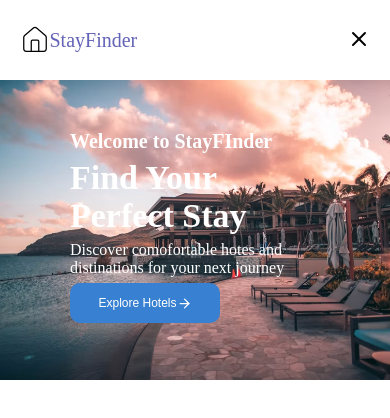
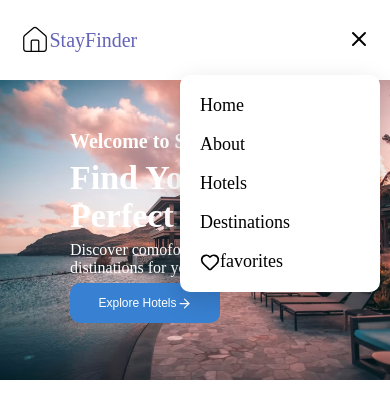
Before and after one commit to codewithmansoorahmad/Hotel-Booking, a React (Vite) app: page / in a window 390 px wide. Both pictures are taken after a click on the button 358 px from the left and 40 px from the top of the page. Shown: the top 418 px of the page. Built offline with nearby package versions, Linux system fonts and the light colour scheme.

Commit message:
add responsive Navlinks with media queries

```diff
--- a/src/components/NavBar.jsx
+++ b/src/components/NavBar.jsx
@@ -2,12 +2,12 @@ import { NavLink } from "react-router-dom"
 import { Heart } from "lucide-react"
 export default function NavBar({isIcon,setIsIcon}){
     return <nav className="nav-bar">
-        <ul className="ul-list">
-<li><NavLink className="link">Home</NavLink></li>
-<li><NavLink className="link">About</NavLink></li>
-<li><NavLink className="link">Hotels</NavLink></li>
-<li><NavLink className="link">Destinations</NavLink></li>
-<li><NavLink className="link-favorite"><Heart size={20}/> <span>favorites</span></NavLink></li>
+        <ul className={isIcon?"ul-list":"ul-open-list"}>
+<li className="li"><NavLink className="link">Home</NavLink></li>
+<li className="li"><NavLink className="link">About</NavLink></li>
+<li className="li"><NavLink className="link">Hotels</NavLink></li>
+<li className="li"><NavLink className="link">Destinations</NavLink></li>
+<li className="li"><NavLink className="link-favorite"><Heart size={20}/> <span>favorites</span></NavLink></li>
 
 
         </ul>
--- a/src/css/Header.css
+++ b/src/css/Header.css
@@ -14,7 +14,7 @@
     gap: 20px;
 
 }
- .ul-list li{
+ .li{
     list-style: none;
     font-size: 18px;
 
@@ -29,27 +29,48 @@
 }
 .link-favorite{
     display: flex;
-    justify-content: center;
+    /* justify-content: center; */
     align-items: center;
     color: black;
     text-decoration: none;
 }
 .menu-open{
-    display: none;
     border: none;
     background:none;
     cursor: pointer;
 }
 
+.menu{
+    display: none;
+}
 
 
 @media (max-width:570px) {
-    .menu-open{
-        display: block;
+    .Header{
+display: flex;
+justify-content: space-between;
+    }
+    .menu{
+        display: flex;
 
     }
     .ul-list{
 display: none;
     }
+    .ul-open-list{
+  display: flex;
+  flex-direction: column;
+  gap: 18px;
+  background-color: white;
+  position: absolute;
+  top: 75px;
+  padding: 20px;
+  right: 10px;
+    box-shadow: 0 8px 25px rgba(0, 0, 0, 0.15);
+    z-index: 100;
+    border-radius: 10px;
+    width: 200px;
 
 }
+
+}
--- a/src/pages/Header.jsx
+++ b/src/pages/Header.jsx
@@ -11,8 +11,8 @@ return <header className="Header">
         <span className="project-name">StayFinder</span>
     </div>
 <NavBar isIcon={isIcon} setIsIcon={setIsIcon} />
-<>
+<div className="menu">
     <button className="menu-open" onClick={()=>setIsIcon(!isIcon)}>{isIcon?<Menu />:<X/>}</button>
-    </>
+    </div>
 </header>
 }
```
